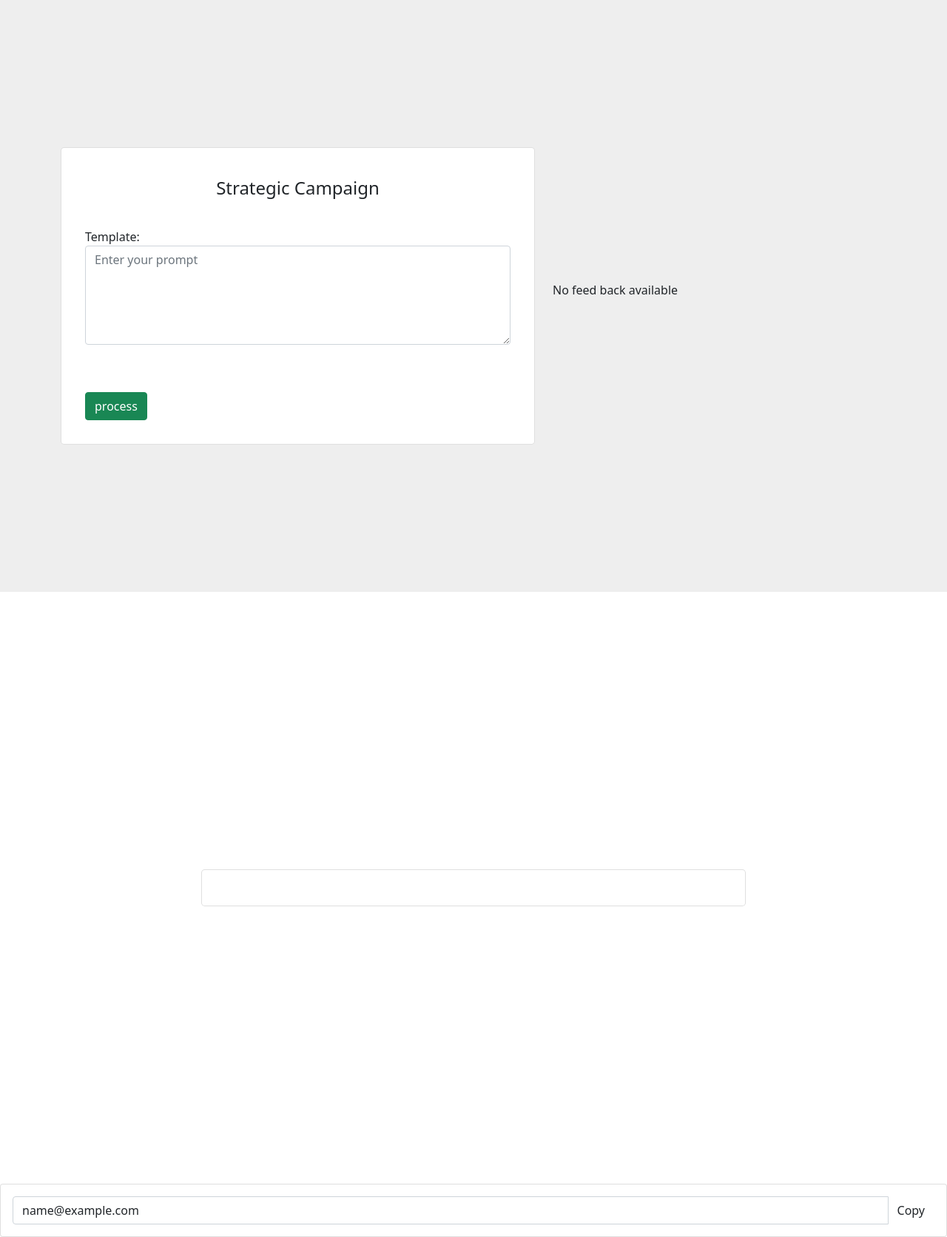
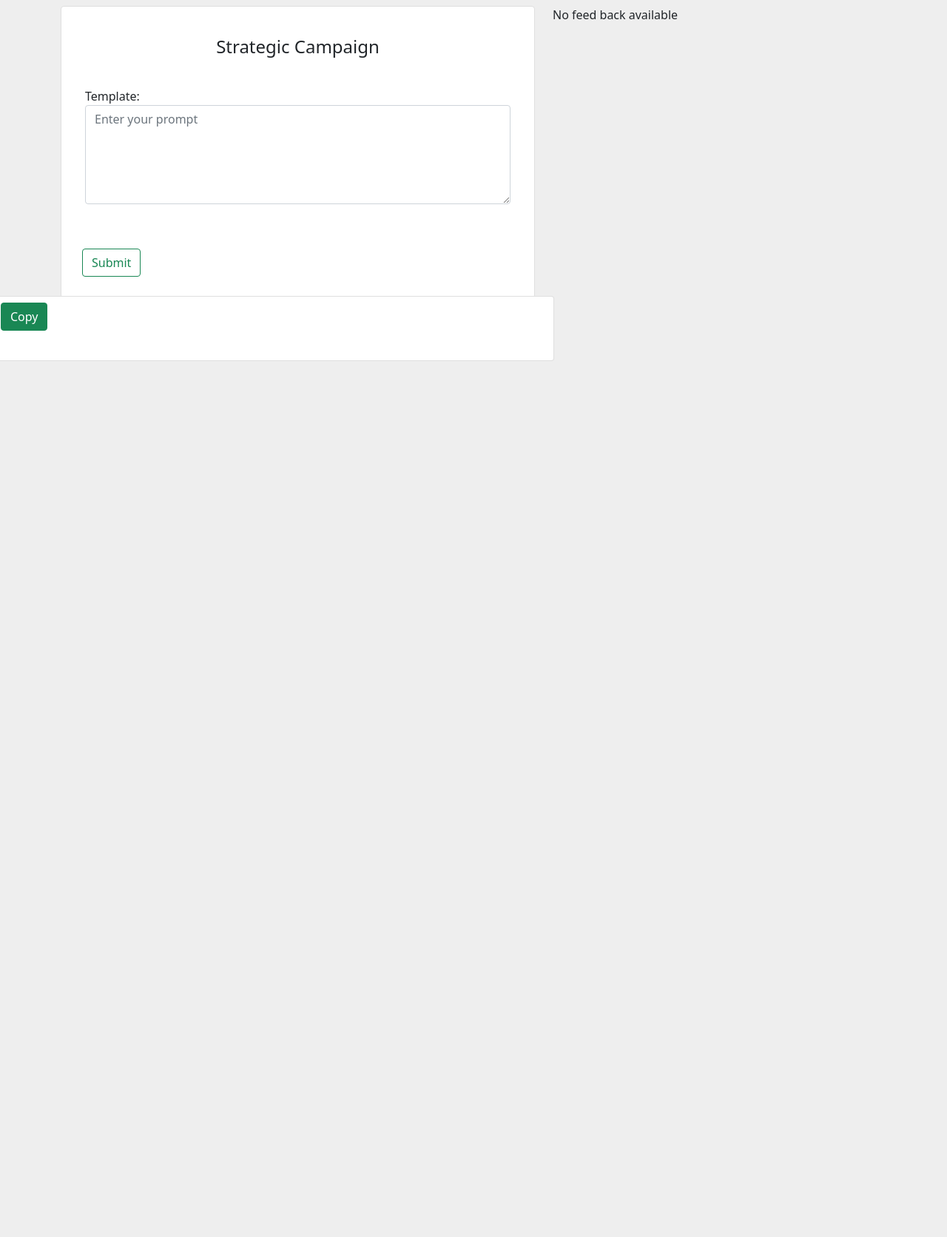
Before and after one commit to Infignity/fast_magic_pitch, a FastAPI app: page /ai_query in a window 1280 px wide. Shown: the whole page at 74% size. After the commit the page ends 488 px from the top, so only its background shows below. Run offline with FastAPI, Linux system fonts and the light colour scheme; some libraries are stand-ins or nearby versions.

Commit message:
files arrangements

```diff
--- a/templates/index.html
+++ b/templates/index.html
@@ -4,8 +4,8 @@
 
 <body>
     <section class="vh-100" style="background-color: #eee;">
-        <div class="container py-2 h-100">
-            <div class="row d-flex justify-content-center align-items-center h-100">
+        <div class="container py-2 h-50">
+            <div class="row d-flex h-100">
                 <div class="col col-lg-7 col-xl-7">
                     <div class="card rounded-3">
                         <div class="card-body p-4">
@@ -22,8 +22,8 @@
 
                                 </div>
 
-                                <div class="mt-5 p-2">
-                                    <button type="submit" class="btn btn-success"> process</button>
+                                <div class="mt-5 p-1">
+                                    <button type="submit" class="btn btn-outline-success"> Submit</button>
                                 </div>
                             </form>
 
@@ -31,7 +31,7 @@
                     </div>
                 </div>
 
-                <div class="col col-lg-5 col-xl-5">
+                <div class="col col-lg-5 col-xl-5 ">
 
                     {% if data %}
                     <div class="card rounded-3">
@@ -50,10 +50,23 @@
 
                 </div>
 
+            </div>
+            <div class="row d-flex ">
+                <div class="col col-lg-7 col-xl-7 card card-bordered">
+                    <div class="class-header">
+                        <!--begin::Button-->
+                        <button class="btn btn-success my-2" onclick="copyToClipboard()">
+                            Copy
+                        </button>
+                        <!--end::Button-->
+                    </div>
+                    <div class="card-body" id="inputed">
 
+                    </div>
+                </div>
             </div>
 
-            <div class="row d-flex justify-content-center align-items-center h-100">
+            <!-- <div class="row d-flex justify-content-center align-items-center h-100">
                 <div class="col col-lg-9 col-xl-7">
                     <div class="card rounded-3">
                         <div class="card-body p-4" id="inputed">
@@ -61,26 +74,9 @@
                         </div>
                     </div>
                 </div>
-            </div>
+            </div> -->
 
-            <div class="card card-bordered">
-                <div class="card-body">
-                    <!--begin::Input group-->
-                    <div class="input-group">
-                        <!--begin::Input-->
-                        <input id="kt_clipboard_1" type="text" class="form-control" placeholder="name@example.com"
-                            value="name@example.com" />
-                        <!--end::Input-->
 
-                        <!--begin::Button-->
-                        <button class="btn btn-light-primary" data-clipboard-target="#kt_clipboard_1">
-                            Copy
-                        </button>
-                        <!--end::Button-->
-                    </div>
-                    <!--begin::Input group-->
-                </div>
-            </div>
 
 
             <!-- <div class="row d-flex justify-content-center align-items-center h-100">
@@ -103,7 +99,6 @@
         </div>
     </section>
 </body>
-<script src="assets/plugins/global/plugins.bundle.js"></script>
 <script>
 
     let typingTimer;
@@ -207,35 +202,13 @@
         });
 
     });
-
-    const target = document.getElementById('kt_clipboard_1');
-    const button = target.nextElementSibling;
-
-    // Init clipboard -- for more info, please read the offical documentation: https://clipboardjs.com/
-    var clipboard = new ClipboardJS(button, {
-        target: target,
-        text: function () {
-            return target.value;
+    const copyToClipboard = async () => {
+        try {
+            await navigator.clipboard.writeText(inputed.textContent);
+        } catch (error) {
+            console.error("Failed to copy to clipboard:", error);
         }
-    });
-
-    // Success action handler
-    clipboard.on('success', function (e) {
-        const currentLabel = button.innerHTML;
-
-        // Exit label update when already in progress
-        if (button.innerHTML === 'Copied!') {
-            return;
-        }
-
-        // Update button label
-        button.innerHTML = 'Copied!';
-
-        // Revert button label after 3 seconds
-        setTimeout(function () {
-            button.innerHTML = currentLabel;
-        }, 3000)
-    });
+    };
 </script>
 
 </html>
```
